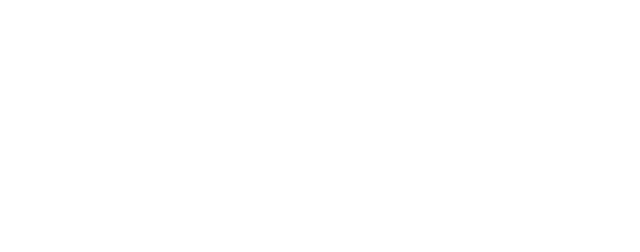
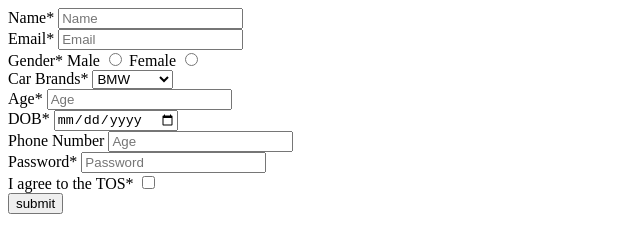
Before and after one commit to acciojob/signup-form-car-Amazad3245, a website: page main.html in a window 1280 px wide. Shown: the whole page, without its empty margins (0-640 px from the left). Drawn offline with Linux system fonts and the light colour scheme.

Commit message:
created a submission

```diff
--- a/main.html
+++ b/main.html
@@ -8,6 +8,53 @@
 
 <body>
 	<!-- the entire body must be written by student -->
+	<form method="post">
+		<div>
+		<label for="name">Name*</label>
+		<input type="text" id="name" placeholder="Name" required>
+		</div>
+		<div>
+		<label for="email">Email*</label>
+		<input type="email" id="email" placeholder="Email" required>
+		</div>
+		<div>
+		<label>Gender*</label>
+		<label for="male">Male</label>
+		<input type="radio" id="male" value="Male" name="gender" required>
+		<label for="female">Female</label>
+		<input type="radio" id="female" value="Female" name="gender" required>
+		</div>
+		<div>
+		<label for="cars">Car Brands*</label>
+			<select id="cars" placeholder="--Please choose an option--" aria-required>
+				<option value="BMW">BMW</option>
+				<option value="Audi">Audi</option>
+				<option value="Mercedez">Mercedez</option>
+			</select>
+		</div>
+		<div>
+			<label for="age">Age*</label>
+			<input type="number" id="age" placeholder="Age" required>
+		</div>
+		<div>
+			<label for="dob">DOB*</label>
+			<input type="date" id="dob" required>
+		</div>
+		<div>
+			<label for="tel">Phone Number</label>
+			<input type="tel" id="tel" placeholder="Age" placeholder="xxx-xxx-xxxx">
+		</div>
+		<div>
+			<label for="password">Password*</label>
+			<input type="password" id="password" placeholder="Password" required>
+		</div>
+		<div>
+			<label for="tos">I agree to the TOS*</label>
+			<input type="checkbox" id="tos" required>
+		</div>
+		<input type="button" value="submit">
+
+	</form>
     <script type="text/javascript" src="./script.js">
 </script>
 
```
